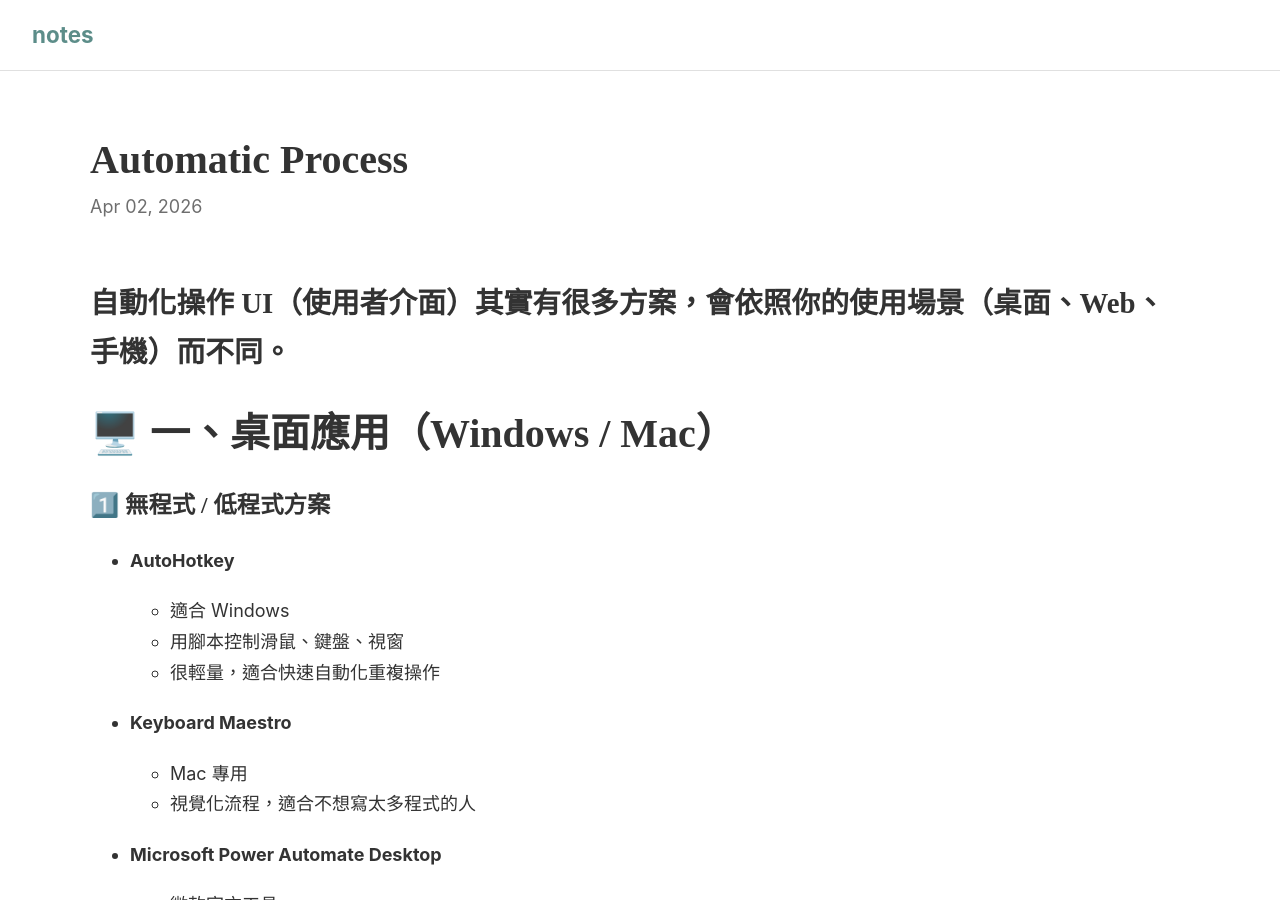
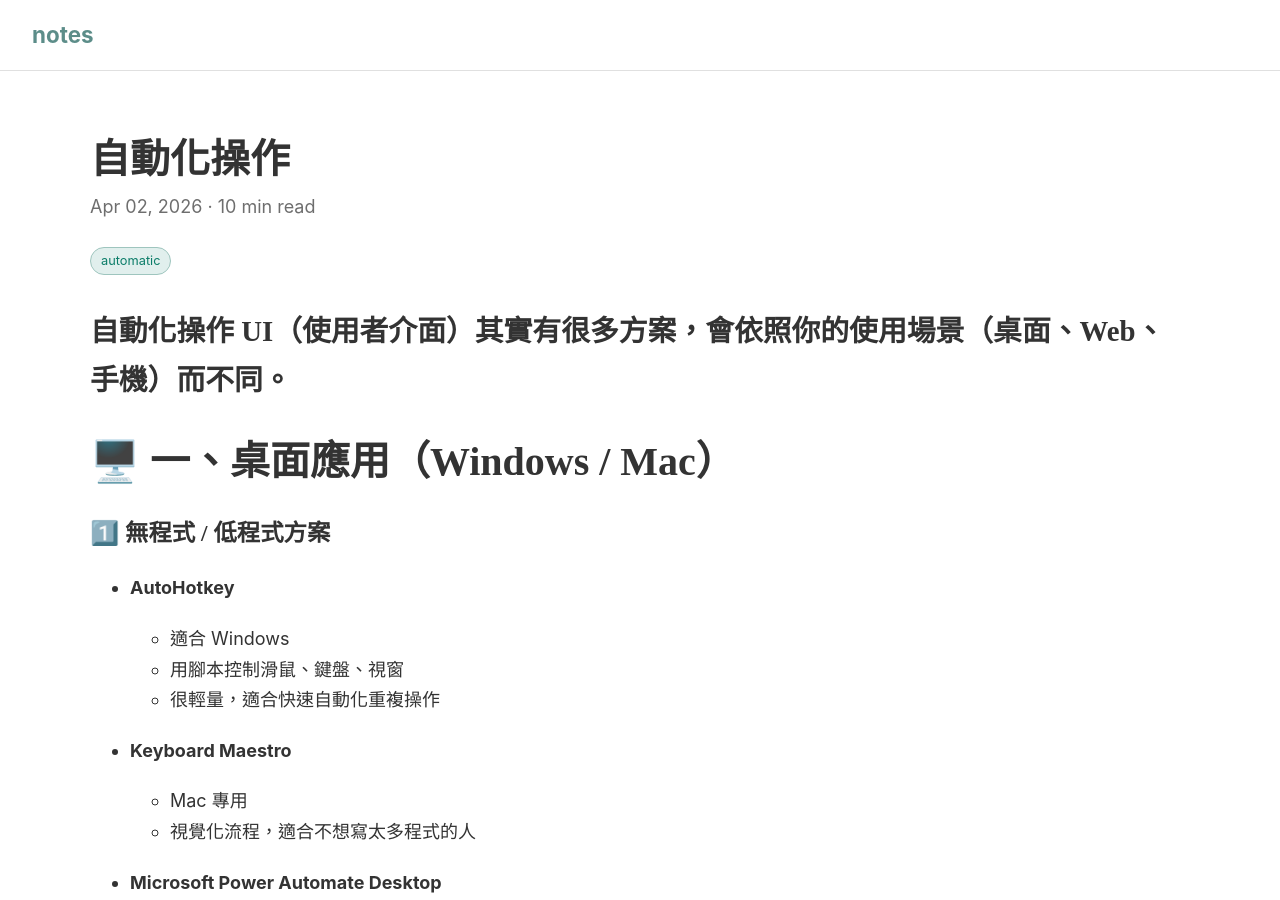
Before and after one commit to linjose/notes, a Jekyll site: the page built from _posts/2026-04-02-automatic-process.md, in a window 1280 px wide and 900 px high. Built offline with Jekyll 4.4.1, drawn with Linux system fonts in a browser that asks for light colours; our own code applies the rules of GitHub Pages for plain Markdown files.

Commit message:
Update 2026-04-02-automatic-process.md

```diff
--- a/_posts/2026-04-02-automatic-process.md
+++ b/_posts/2026-04-02-automatic-process.md
@@ -1,3 +1,13 @@
+---
+layout: post
+title: 自動化操作
+date: 2026-04-02
+reading_time: 10 min read
+tags: [automatic]
+excerpt:
+---
+
+
 自動化操作 UI（使用者介面）其實有很多方案，會依照你的使用場景（桌面、Web、手機）而不同。
 ---
 
```
